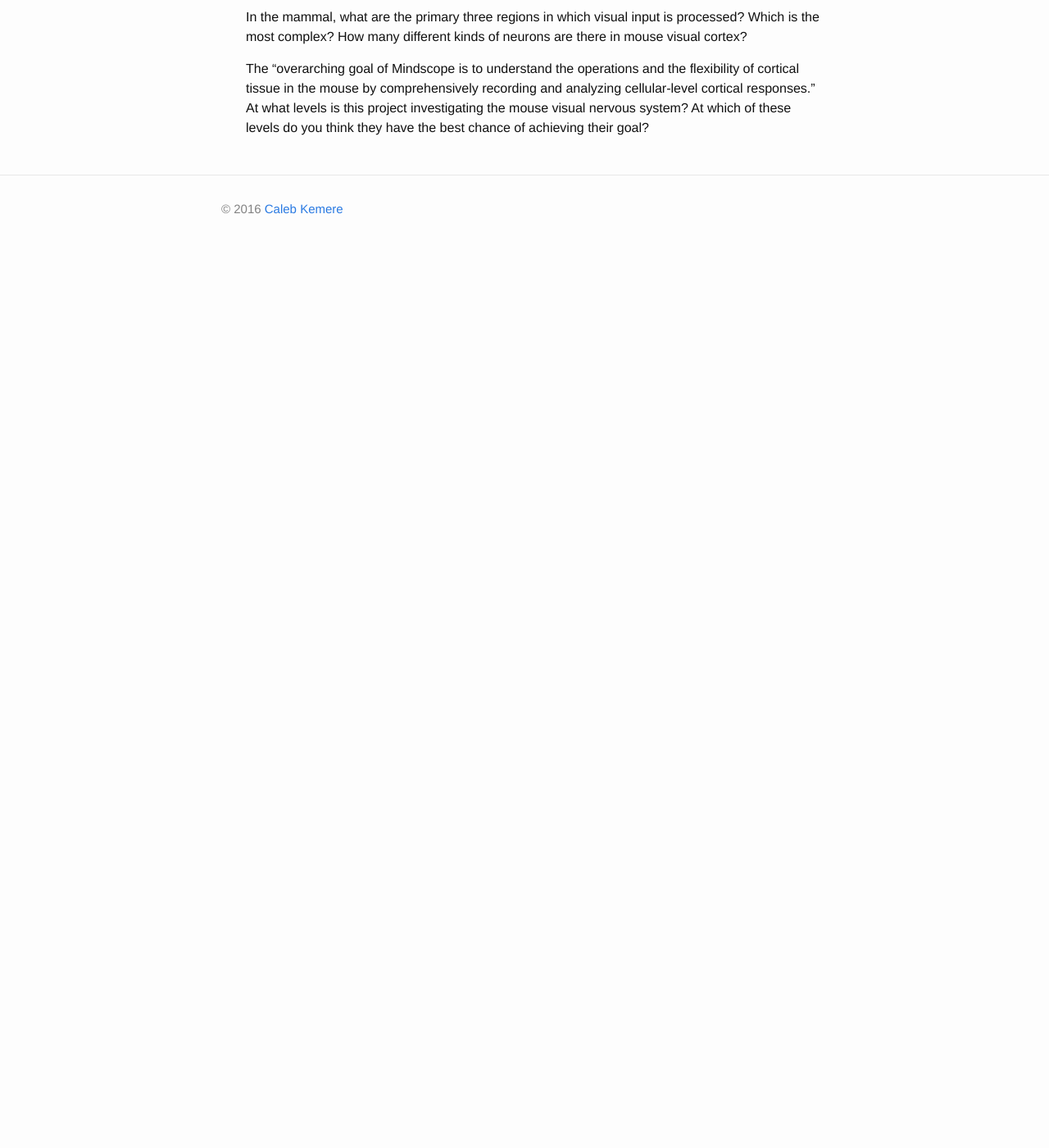
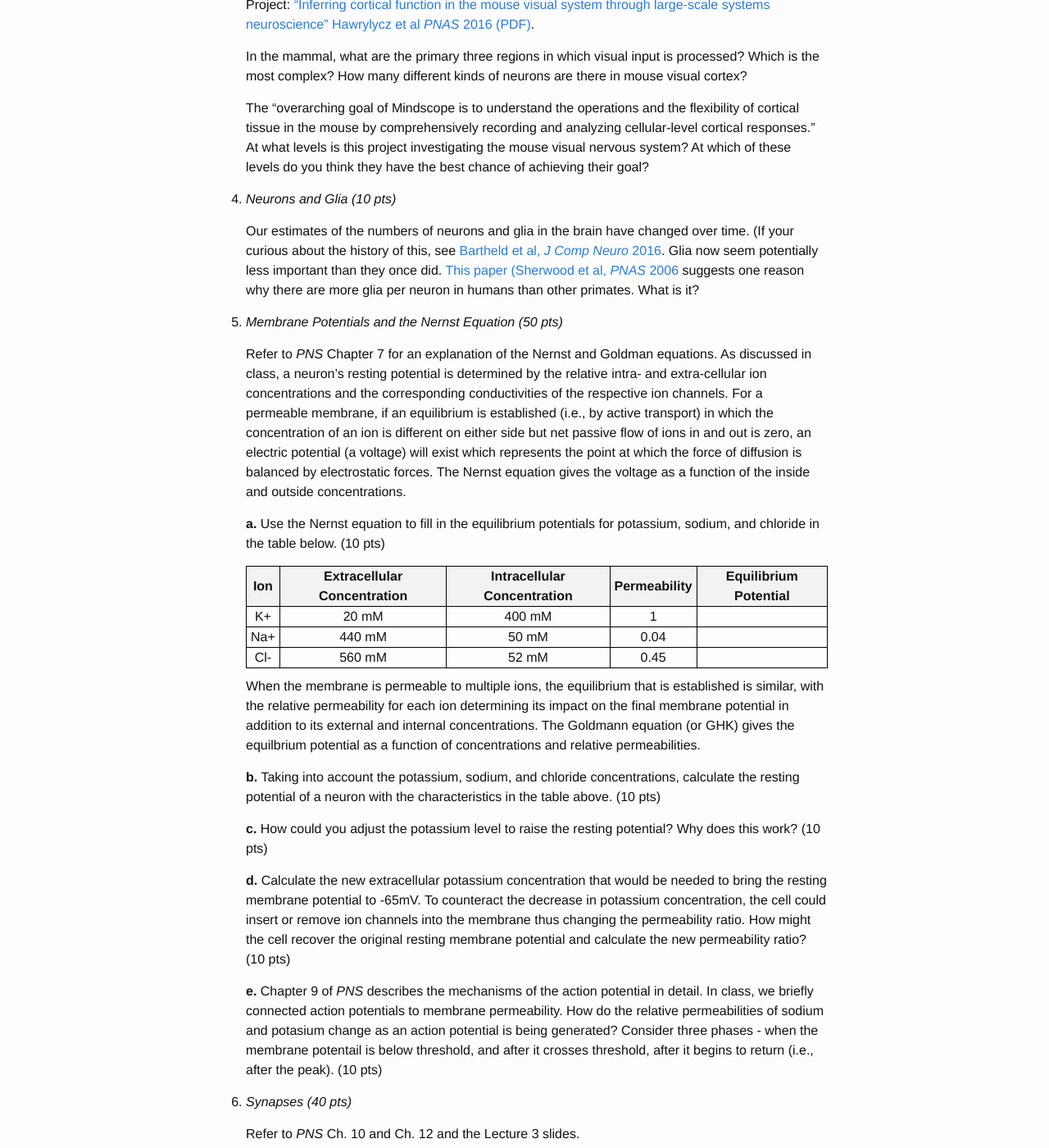
Before and after one commit to elec548/elec548.github.io, a Jekyll site: the page built from Assignments/hw1.md, in a window 1280 px wide and 1400 px high, scrolled down 680 px. Shown: the whole window at 82% size. Built offline with Jekyll 4.4.1, drawn with Linux system fonts in a browser that asks for light colours; before the commit the page ends 992 px from its top, so only the background shows below that; some of the changed text lies outside the part shown.

Commit message:
Update HW1 for 2018

```diff
--- a/Assignments/hw1.md
+++ b/Assignments/hw1.md
@@ -3,14 +3,17 @@ layout: default
 title: Homework 1
 ---
 
-## Homework 1 (20 pts)
+## Homework 1
 
-_This problem set is due Tuesday (9/6/2016) at 5pm. Please turn in your work by uploading to
-Canvas. If you have questions, please post them on the course forum, rather than emailing the
-course staff. This will allow other students with the same question to see the response and any
-ensuing discussion. The goal of this problem set is to review the concept that complex
-operations involve distributed action in the brain and to think about how best we can
-understand the process of cortical computaiton._
+_This problem set is due Thursday (9/6/2016) at 5pm. Please turn in your work by uploading to
+Canvas. Preferably, I'd love to see it turned in as a Jupyter notebook with code
+shown for problem 5! If you have questions, please post them on the course
+forum, rather than emailing the course staff. This will allow other students
+with the same question to see the response and any ensuing discussion. The first goal
+of this problem set is to review the concept that complex operations involve
+distributed action in the brain and to think about how best we can understand
+the process of cortical computaiton. The second goal is to review molecular
+neurobiology._
 
 
 1. _Organization of the brain - short answer (a few sentences, 5 pts)_
@@ -43,3 +46,83 @@ understand the process of cortical computaiton._
    cortical responses." At what levels is this project investigating the mouse visual nervous
    system? At which of these levels do you think they have the best chance of achieving their
    goal?
+
+4. _Neurons and Glia (10 pts)_
+
+   Our estimates of the numbers of neurons and glia in the brain have changed over time. (If
+   your curious about the history of this, see [Bartheld et al, _J Comp Neuro_ 2016](https://www.ncbi.nlm.nih.gov/pmc/articles/PMC5063692/).
+   Glia now seem potentially less important than they once did. [This paper (Sherwood et al, _PNAS_ 2006](http://www.pnas.org/content/103/37/13606.short)
+   suggests one reason why there are more glia per neuron in humans than other primates. What is it?
+
+5. _Membrane Potentials and the Nernst Equation (50 pts)_
+
+   Refer to _PNS_ Chapter 7 for an explanation of the Nernst and Goldman equations.
+   As discussed in class, a neuron’s resting potential is determined by the relative intra- and
+   extra-cellular ion concentrations and the corresponding conductivities of the respective ion
+   channels. For a permeable membrane, if an equilibrium is established (i.e., by active transport)
+   in which the concentration of an ion is different on either side but net passive flow of ions
+   in and out is zero, an electric potential (a voltage) will exist which
+   represents the point at which the force of diffusion is balanced by electrostatic forces.
+   The Nernst equation gives the voltage as a function of the inside and outside concentrations.
+
+     **a.** Use the Nernst equation to fill in the equilibrium potentials for potassium, sodium,
+     and chloride in the table below. (10 pts)
+
+     Ion | Extracellular Concentration | Intracellular Concentration | Permeability | Equilibrium Potential
+     --- | --- | --- | --- | ---
+     K+ |   20 mM | 400 mM | 1 |
+     Na+ | 440 mM | 50 mM | 0.04 |
+     Cl- | 560 mM | 52 mM | 0.45 |
+
+   When the membrane is permeable to multiple ions, the equilibrium that is established is
+   similar, with the relative permeability for each ion determining its impact on the final
+   membrane potential in addition to its external and internal concentrations. The Goldmann
+   equation (or GHK) gives the equilbrium potential as a function of concentrations and
+   relative permeabilities.
+
+     **b.** Taking into account the potassium, sodium, and chloride concentrations,
+     calculate the resting potential of a neuron with the characteristics in the
+     table above. (10 pts)
+
+     **c.** How could you adjust the potassium level to raise the resting potential? Why does this
+     work? (10 pts)
+
+     **d.** Calculate the new extracellular potassium concentration that would be needed to bring
+     the resting membrane potential to -65mV. To counteract the decrease in potassium
+     concentration, the cell could insert or remove ion channels into the membrane thus
+     changing the permeability ratio. How might the cell recover the original resting membrane
+     potential and calculate the new permeability ratio?  (10 pts)
+
+     **e.** Chapter 9 of _PNS_ describes the mechanisms of the action potential in detail.
+     In class, we briefly connected action potentials to membrane permeability. How do the relative
+     permeabilities of sodium and potasium change as an action potential is being generated?
+     Consider three phases - when the membrane potentail is below threshold, and after it crosses
+     threshold, after it begins to return (i.e., after the peak). (10 pts)
+
+6. _Synapses (40 pts)_
+
+   Refer to _PNS_ Ch. 10 and Ch. 12 and the Lecture 3 slides.
+
+     **a.** Synapses can be either ionotropic or metabotropic. What is the difference between
+     these two categories? Which are faster?
+
+     **b.** What are the main excitatory and inhibitory neurotransmitters?
+
+     **c.** Rods and cones are the two main photoreceptors in the retina. They
+     project to bipolar cells, who project to retinal ganglion cells which then
+     transmit information down the optic nerve to the brain.  This paper is a good
+     reference - [Masland, _Nature Neuroscience_ 2001](https://www.nature.com/articles/nn0901-877)
+     What kind of synapses do cones make onto bipolar cells? How do you think this affects
+     vision.
+
+     **d.** (Hard) An important discovery was that synapses release neurotransmitter in
+     quanta, which we now know correspond to vesicles. As part of the development of the quantal
+     theory of neurotransmission, it was observed that the size of post-synaptic potentials
+     increased in steps that were the same size as "mini-PSPs", small post-synaptic potentials
+     observed in the absence of an impinging action potential. Assume that you are investigating
+     plasticity in an excitatory synapse induced by some means. (i) If you see
+     an increase in the EPSP (excitatory postsynaptic potential) but the size of mini-EPSPs
+     remain constant, would you assume that the plasticity mechanism you are inducing is
+     pre-synaptic or post-synaptic? (ii) What if you observe an increase in the size of
+     mini-EPSPs? What is an example of a pre-synaptic plasticity mechanism? What about a
+     post-synaptic plasticity mechanism?
```
